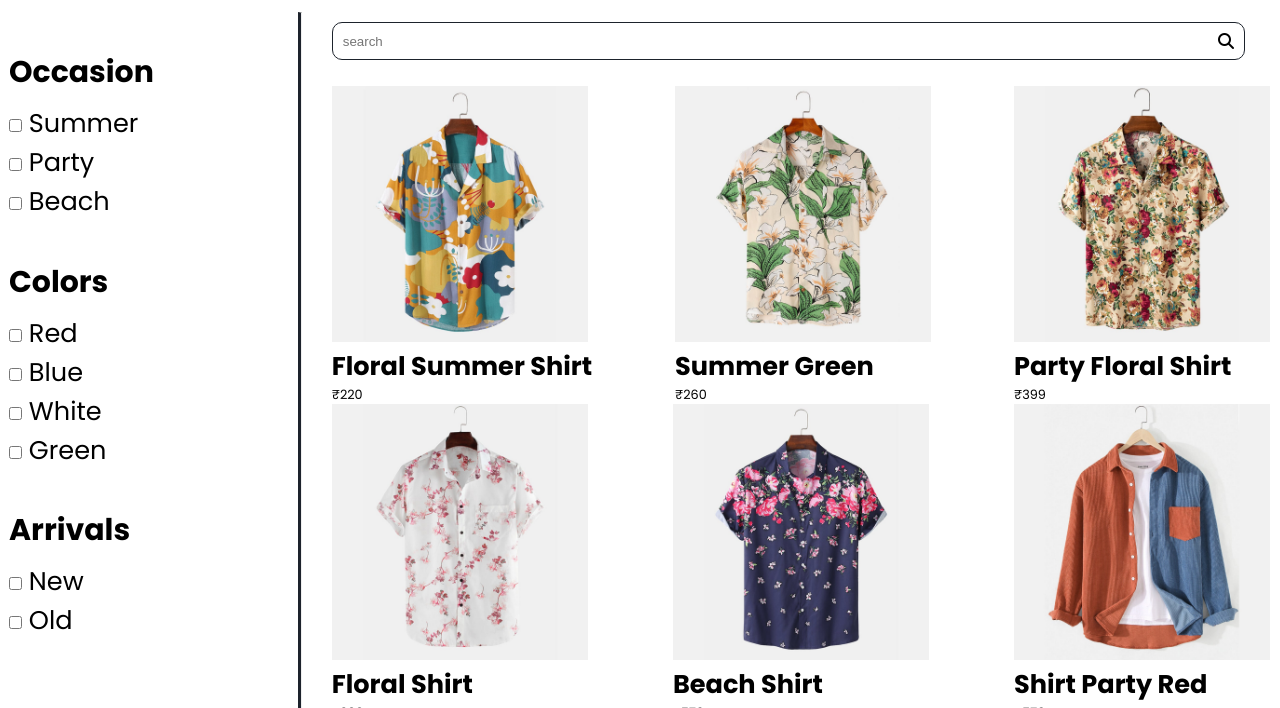
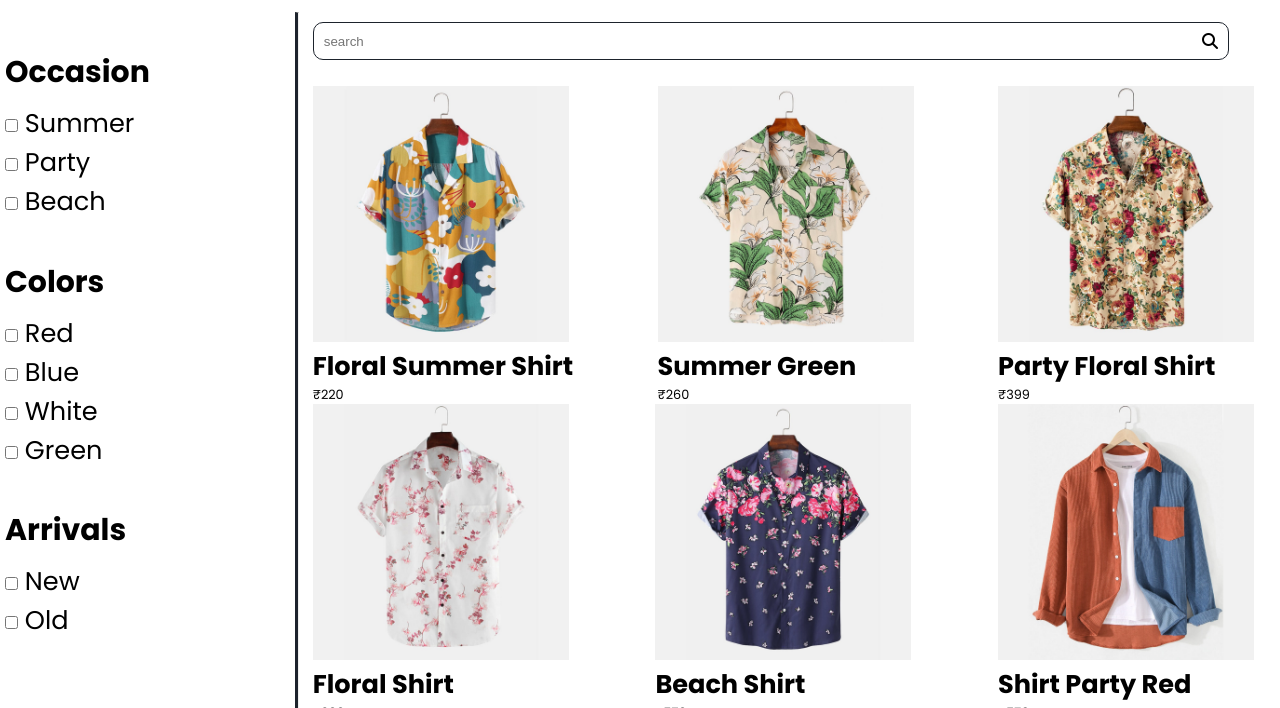
Before and after one commit to Stalin1824/Nostra-Simple-E-commerce, a plain HTML site: page collection.html in a window 1280 px wide. Shown: the part 92-800 px from the top of the page. Drawn offline with Linux system fonts and the light colour scheme; a script that the page names is missing.

Commit message:
Update all files

```diff
--- a/style.css
+++ b/style.css
@@ -516,7 +516,7 @@ font-size:7.2px;
 
 .divide-section{
   display: flex;
-  margin-left: 9px;
+  margin-left:5px
 }
 
 .filter-section{
@@ -529,6 +529,7 @@ font-size:7.2px;
 .product-section{
   flex-basis: 75%;
   position: relative;
+  right:16px ;
 }
 
 .vertical-line {
```
